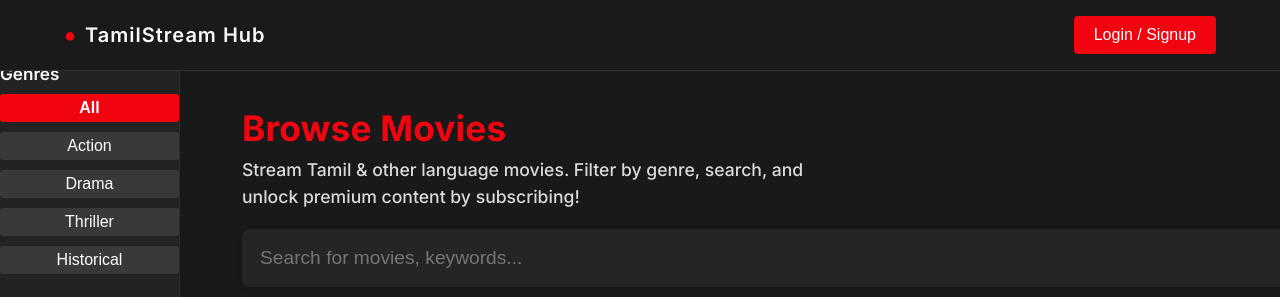
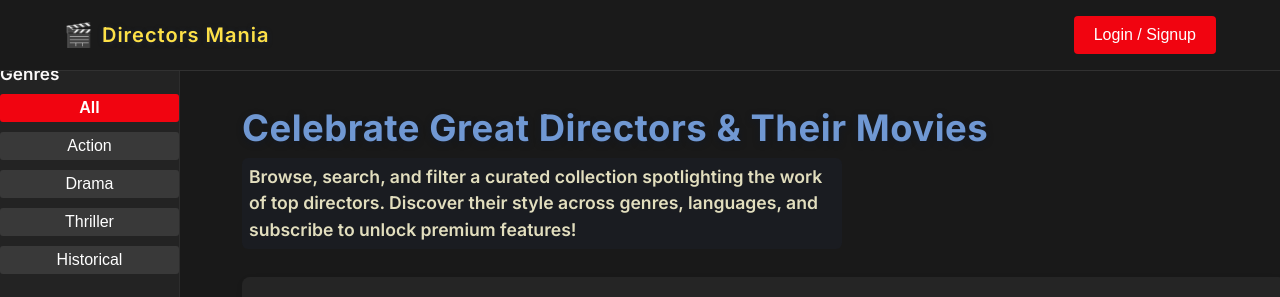
Before and after one commit to Workflow-Manager-admin/tamilstream-hub-25458-97ab4770, a React (Create React App) app in the folder tamilstream_hub/: page / in a window 1280 px wide. Shown: the top 297 px of the page. Built offline with nearby package versions, Linux system fonts and the light colour scheme; the HTML template or start-up script is replaced by a standard one.

Commit message:
Auto-commit: Changes as of 2025-05-29T18:10:03.614658+00:00

```diff
--- a/tamilstream_hub/src/App.js
+++ b/tamilstream_hub/src/App.js
@@ -105,8 +105,13 @@ function Navbar({ user, onLoginClick, onLogoutClick }) {
       <div className="container" style={{ maxWidth: 1200 }}>
         <div style={{ display: "flex", justifyContent: "space-between", width: "100%" }}>
           <div className="logo" style={{ letterSpacing: 1 }}>
-            <span className="logo-symbol" style={{ color: "#f10410", fontWeight: 900 }}>●</span>
-            <span style={{ color: "#fbf9f9" }}>TamilStream Hub</span>
+            {/* Director's chair icon, DM brand accent */}
+            <span className="logo-symbol" style={{ color: "#7098d3", fontWeight: 900, fontSize: "1.45rem" }}>🎬</span>
+            <span style={{
+              color: "#fde047",
+              fontWeight: 600,
+              textShadow: "0px 1px 5px #1b253d"
+            }}>Directors Mania</span>
           </div>
           <div>
             {user ? (
@@ -587,11 +592,27 @@ function App() {
           }}
         >
           <div className="container" style={{ maxWidth: 1200, marginLeft: 30, paddingLeft: 32 }}>
-            <h1 className="title" style={{ color: "#f10410", fontSize: "2.2rem", fontWeight: 800, marginTop: 2, marginBottom: 8, letterSpacing: 0.2 }}>
-              Browse Movies
+            <h1 className="title" style={{
+              color: "#7098d3",
+              fontSize: "2.28rem",
+              fontWeight: 800,
+              marginTop: 2,
+              marginBottom: 7,
+              letterSpacing: 0.5,
+              textShadow: "0 1.5px 6px #101827aa"
+            }}>
+              Celebrate Great Directors & Their Movies
             </h1>
-            <div className="description" style={{ color: "#dadada", fontWeight: 500, marginBottom: 19 }}>
-              Stream Tamil & other language movies. Filter by genre, search, and unlock premium content by subscribing!
+            <div className="description" style={{
+              color: "#e2debe",
+              fontWeight: 510,
+              marginBottom: 20,
+              background: "rgba(46,89,167,0.05)",
+              borderRadius: 6,
+              padding: "6px 13px 6px 7px",
+              display: "inline-block"
+            }}>
+              Browse, search, and filter a curated collection spotlighting the work of top directors. Discover their style across genres, languages, and subscribe to unlock premium features!
             </div>
             <SearchBar query={query} setQuery={setQuery} />
             <MovieGrid
```
Also changed, not shown: 2 other files (tests, documents, lock files or other folders).
